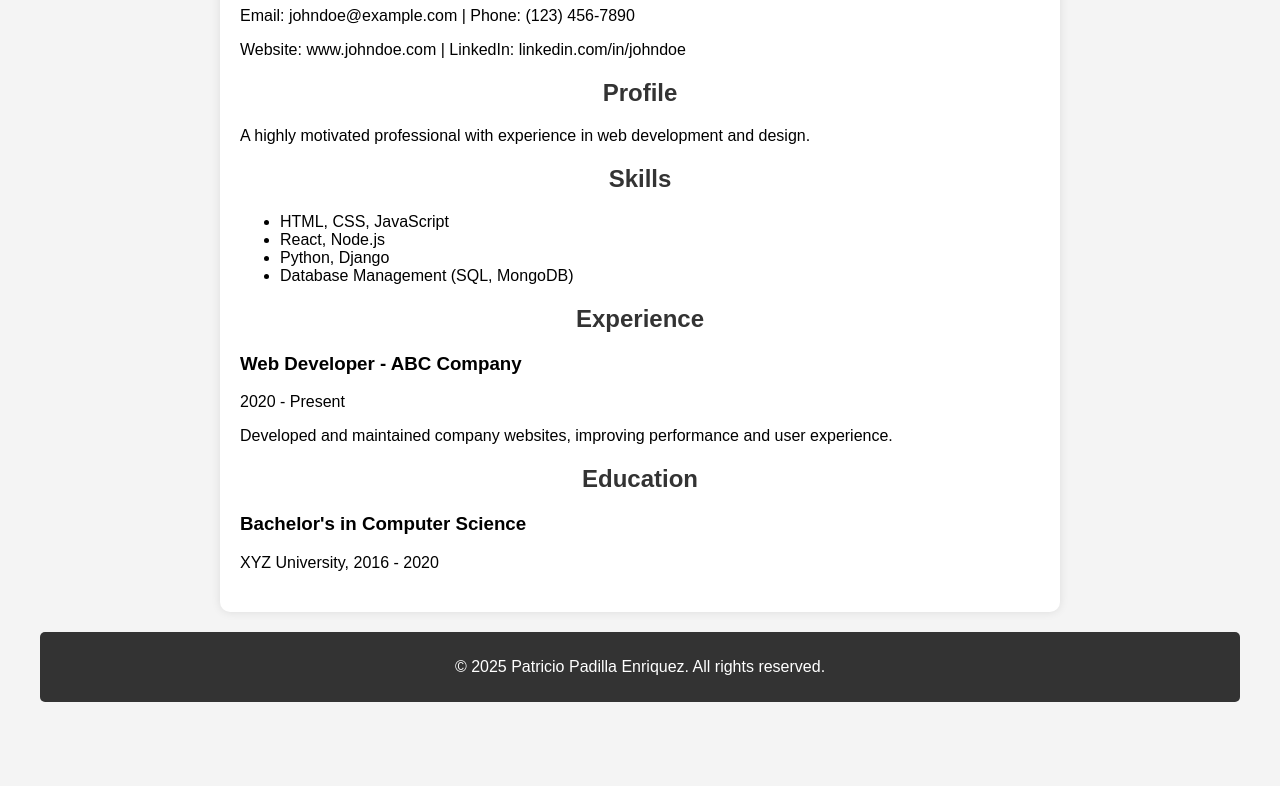
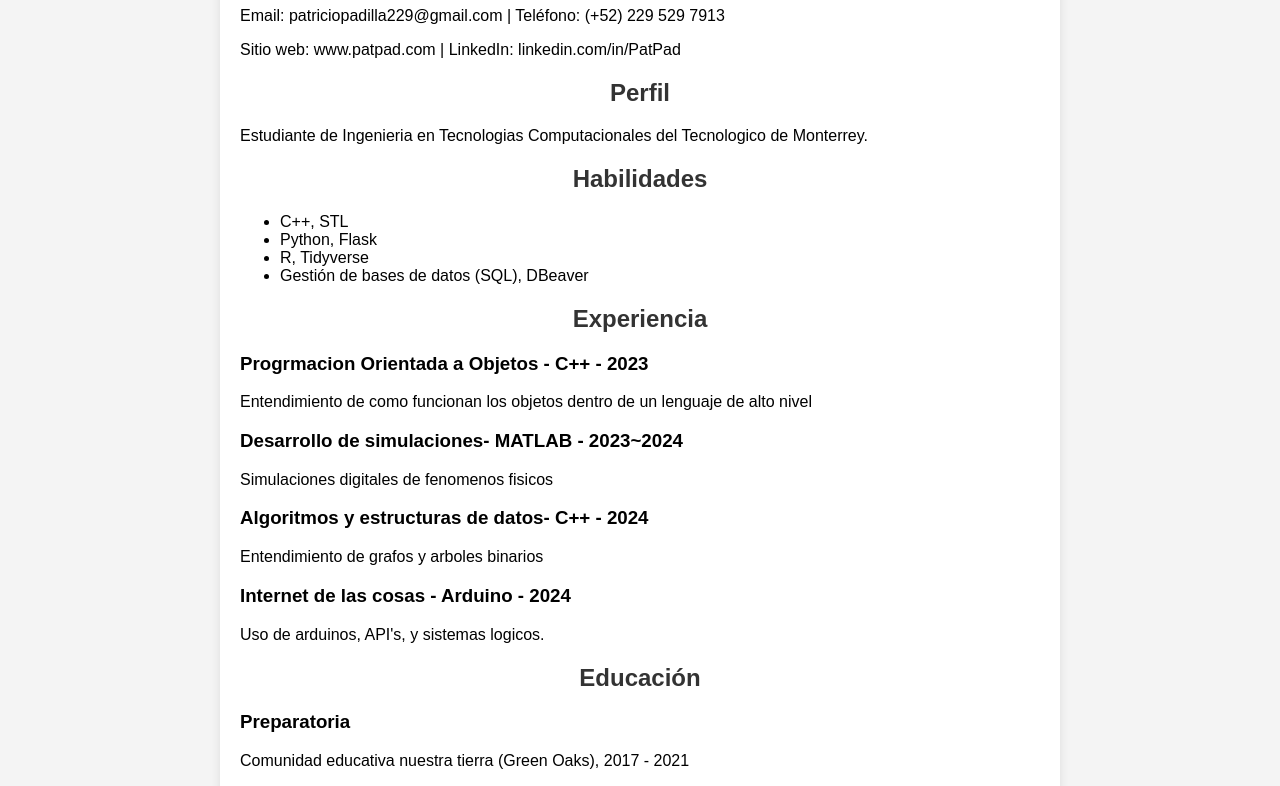
Before and after one commit to PatPad28/curriculum_htmls, a plain HTML site: page index2.html in a window 1280 px wide. Shown: the part 174-960 px from the top of the page. Before the commit the page ends 916 px from the top, so only its background shows below. Drawn offline with Linux system fonts and the light colour scheme.

Commit message:
Update index2.html

```diff
--- a/index2.html
+++ b/index2.html
@@ -1,9 +1,9 @@
 <!DOCTYPE html>
-<html lang="en">
+<html lang="es">
 <head>
     <meta charset="UTF-8">
     <meta name="viewport" content="width=device-width, initial-scale=1.0">
-    <title>Curriculum Vitae</title>
+    <title>Currículum Vitae</title>
     <style>
         body {
             font-family: Arial, sans-serif;
@@ -12,7 +12,7 @@
             background-color: #f4f4f4;
             text-align: center;
         }
-        .container {
+        .contenedor {
             max-width: 800px;
             background: white;
             padding: 20px;
@@ -25,7 +25,7 @@
             color: #333;
             text-align: center;
         }
-        .section {
+        .seccion {
             margin-bottom: 20px;
         }
         nav {
@@ -51,50 +51,67 @@
 </head>
 <body>
     <nav>
-        <a href="#profile">Profile</a>
-        <a href="#skills">Skills</a>
-        <a href="#experience">Experience</a>
-        <a href="#education">Education</a>
+        <a href="#perfil">Perfil</a>
+        <a href="#habilidades">Habilidades</a>
+        <a href="#experiencia">Experiencia</a>
+        <a href="#educacion">Educación</a>
     </nav>
 
-    <div class="container">
+    <div class="contenedor">
         <header>
-            <h1>Patricio Padilla Enriquez</h1>
-            <p>Email: johndoe@example.com | Phone: (123) 456-7890</p>
-            <p>Website: www.johndoe.com | LinkedIn: linkedin.com/in/johndoe</p>
+            <h1>Patricio Padilla Enríquez</h1>
+            <p>Email: patriciopadilla229@gmail.com | Teléfono: (+52) 229 529 7913</p>
+            <p>Sitio web: www.patpad.com | LinkedIn: linkedin.com/in/PatPad</p>
         </header>
 
-        <section id="profile" class="section">
-            <h2>Profile</h2>
-            <p>A highly motivated professional with experience in web development and design.</p>
+        <section id="perfil" class="seccion">
+            <h2>Perfil</h2>
+            <p> Estudiante de Ingenieria en Tecnologias Computacionales del Tecnologico de Monterrey.</p>
         </section>
 
-        <section id="skills" class="section">
-            <h2>Skills</h2>
+        <section id="habilidades" class="seccion">
+            <h2>Habilidades</h2>
             <ul>
-                <li>HTML, CSS, JavaScript</li>
-                <li>React, Node.js</li>
-                <li>Python, Django</li>
-                <li>Database Management (SQL, MongoDB)</li>
+                <li>C++, STL</li>
+                <li>Python, Flask</li>
+                <li>R, Tidyverse</li>
+                <li>Gestión de bases de datos (SQL), DBeaver</li>
             </ul>
         </section>
 
-        <section id="experience" class="section">
-            <h2>Experience</h2>
-            <h3>Web Developer - ABC Company</h3>
-            <p>2020 - Present</p>
-            <p>Developed and maintained company websites, improving performance and user experience.</p>
+        <section id="experiencia" class="seccion">
+            <h2>Experiencia</h2>
+            <h3>Progrmacion Orientada a Objetos - C++ - 2023</h3>
+            <p> Entendimiento de como funcionan los objetos dentro de un lenguaje de alto nivel</p>
+
+            <h3>Desarrollo de simulaciones- MATLAB - 2023~2024</h3>
+            <p> Simulaciones digitales de fenomenos fisicos</p>
+
+            <h3>Algoritmos y estructuras de datos- C++ - 2024</h3>
+            <p> Entendimiento de grafos y arboles binarios</p>
+
+            <h3>Internet de las cosas - Arduino - 2024</h3>
+            <p> Uso de arduinos, API's, y sistemas logicos.</p>
+
         </section>
 
-        <section id="education" class="section">
-            <h2>Education</h2>
-            <h3>Bachelor's in Computer Science</h3>
-            <p>XYZ University, 2016 - 2020</p>
+        <section id="educacion" class="seccion">
+            <h2>Educación</h2>
+            <h3> Preparatoria</h3>
+            <p>Comunidad educativa nuestra tierra (Green Oaks), 2017 - 2021</p>
+
+            <h3> Universidad</h3>
+            <p>Estudiante de Ingenieria en Tecnologias Computacionales, 2023 - 2027</p>
+        </section>
+
+        <section id="intereses" class="seccion">
+            <h2>Intereses</h2>
+            <p> Me encantan la tecnologia, igualmente disfruto mucho de tocar o escuchar musica. Apasionado por aprender cosas nuevas. </p>
         </section>
     </div>
 
     <footer>
-        <p>&copy; 2025 Patricio Padilla Enriquez. All rights reserved.</p>
+        <p>&copy; 2025 Patricio Padilla Enríquez.</p>
     </footer>
 </body>
 </html>
```
